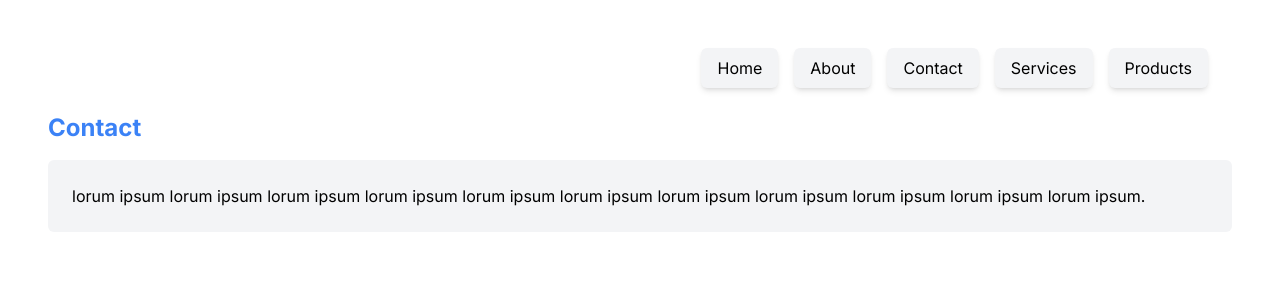
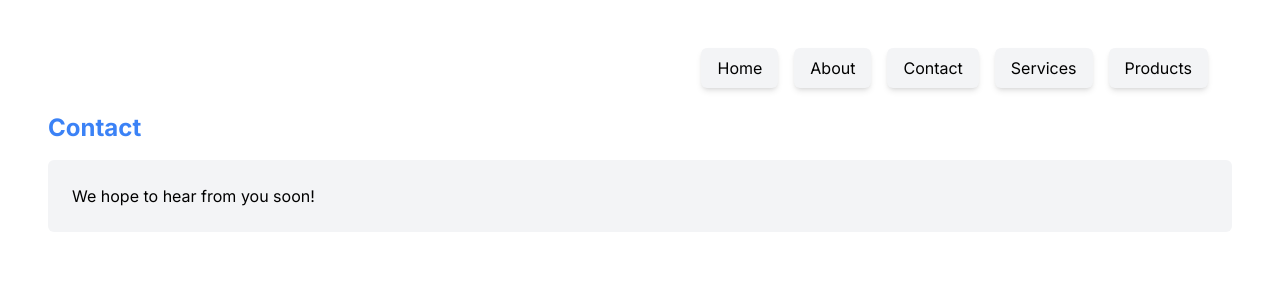
Before and after one commit to BioClonerzz/31FINAL, a Next.js app: page /contact in a window 1280 px wide. Shown: the top 300 px of the page. Built offline with nearby package versions, Linux system fonts and the light colour scheme.

Commit message:
update content of Contact page

```diff
--- a/src/app/contact/page.js
+++ b/src/app/contact/page.js
@@ -10,7 +10,7 @@ export default function About() {
       <div className="m-12">
         <Navbar />
         <PageTitle title="Contact" />
-        <PageContent />
+        <PageContent content="We hope to hear from you soon!" />
       </div>
     </div>
   )
```
